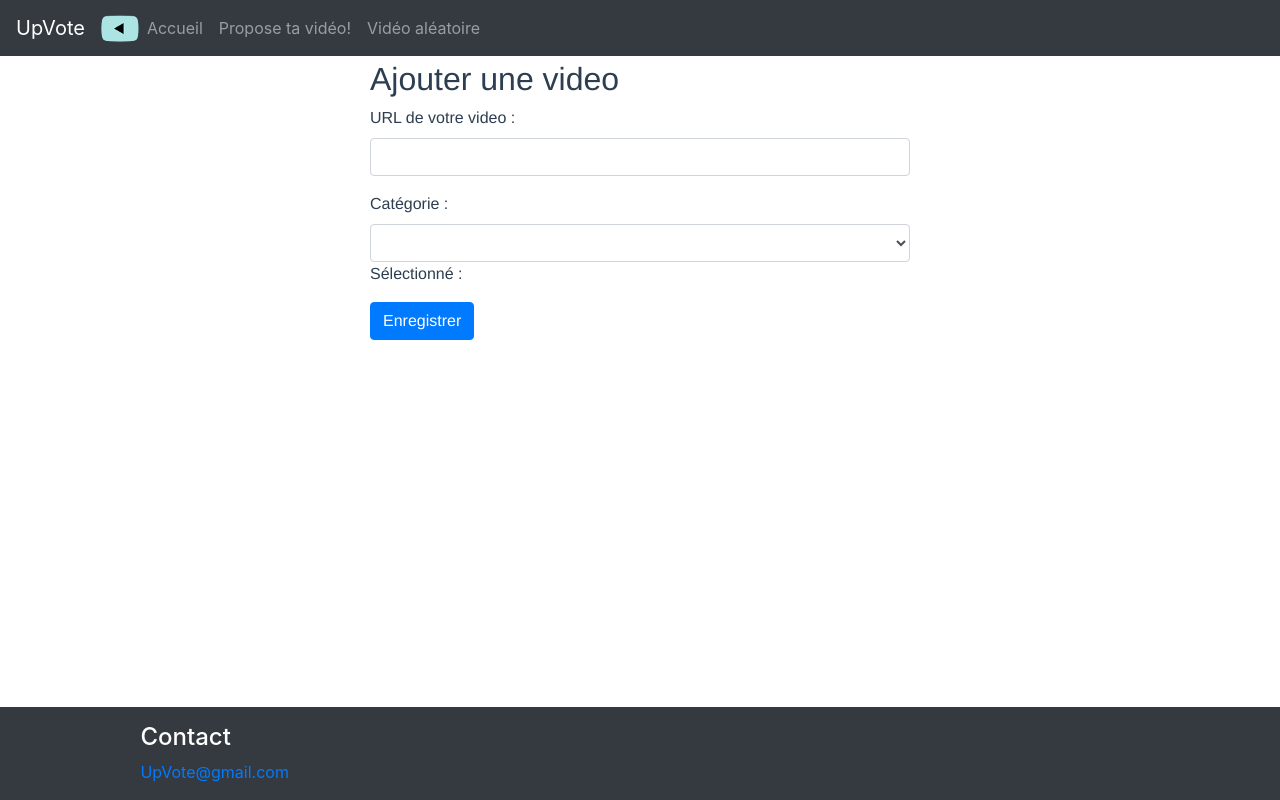
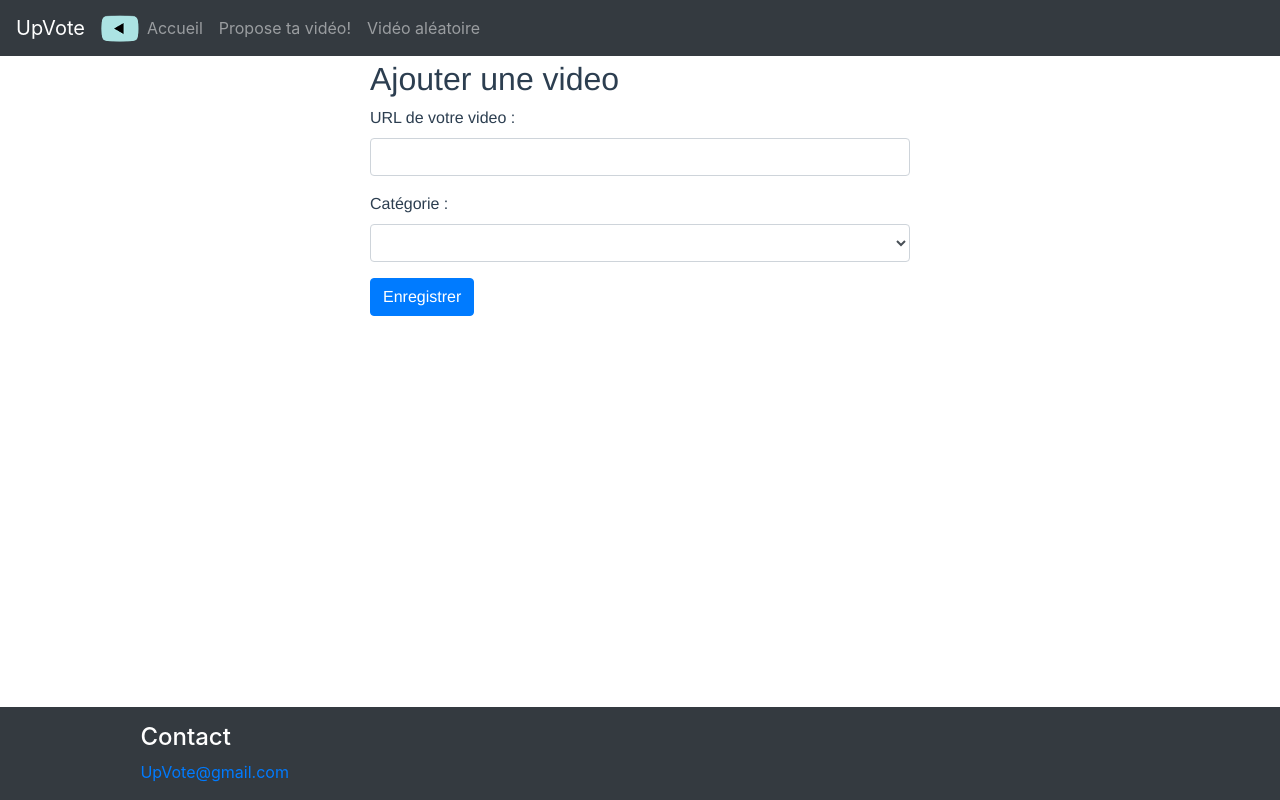
Before and after one commit to apenot/projet-upvote_arthur_maxime, a Vue app: page /#/ajoutVid/ in a window 1280 px wide. Built offline with nearby package versions, Linux system fonts and the light colour scheme; what vuefire would draw is missing.

Commit message:
Partie sélectionné dans ajout de video enlevé

```diff
--- a/src/components/VideoAjout.vue
+++ b/src/components/VideoAjout.vue
@@ -14,7 +14,6 @@
                             {{ categories[i].nom }}
                             </option>
                         </select>
-                        <span>Sélectionné : {{ videoCategorie }}</span>
                 </div>
                 <button v-on:click="ajoutVideo()" class="btn btn-primary">Enregistrer</button>
             </form>
```
